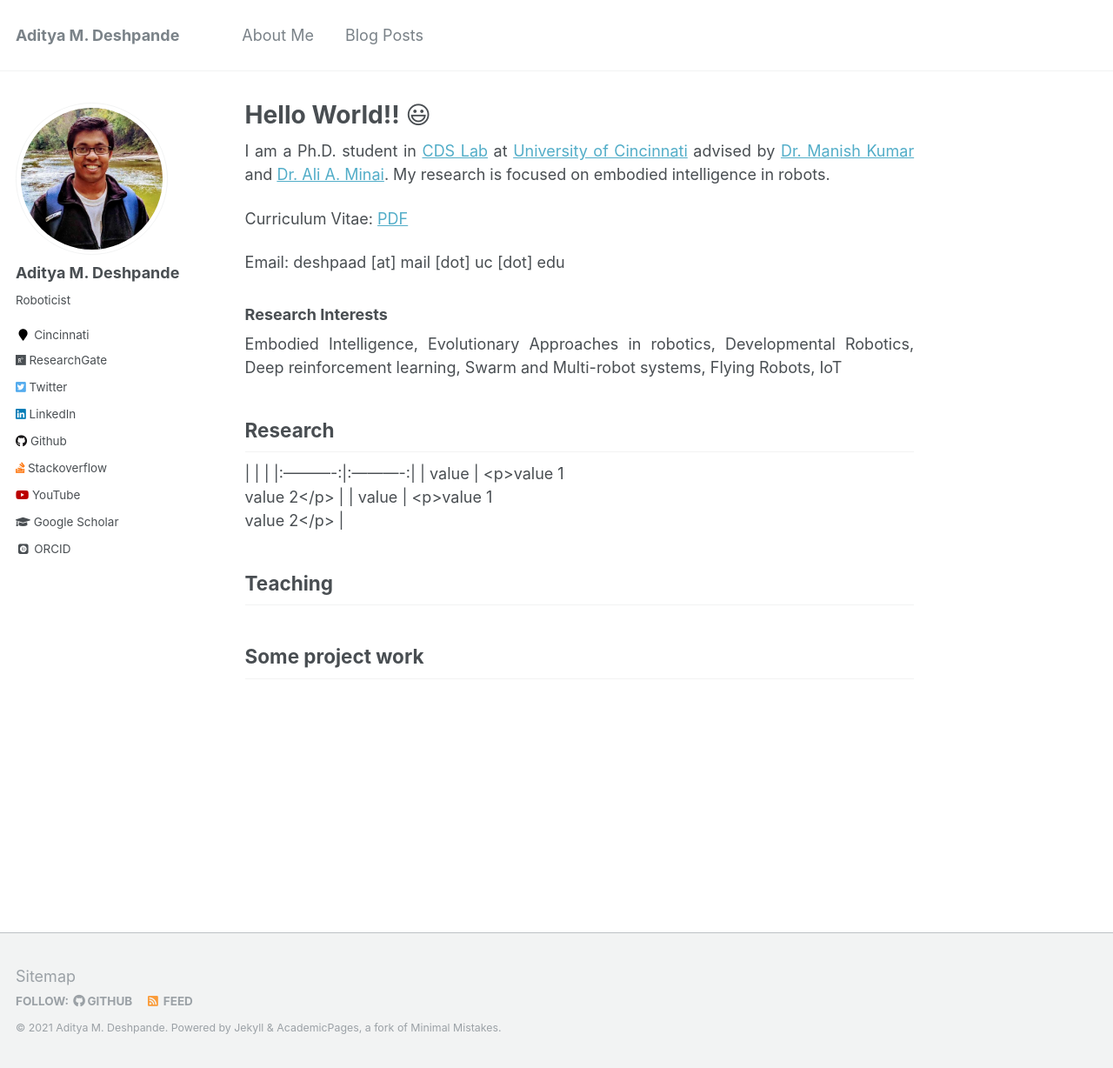
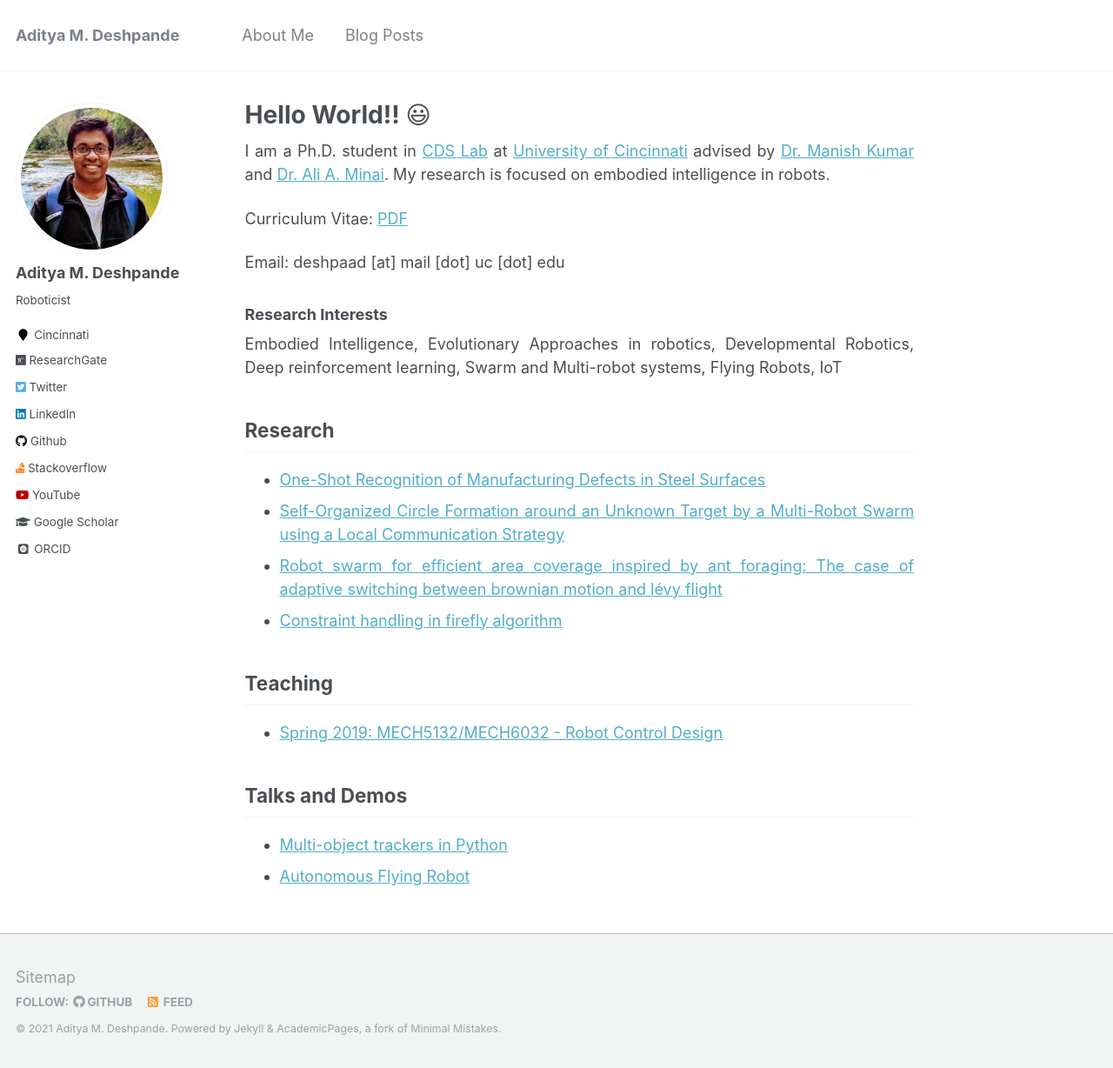
Before and after one commit to adipandas/adipandas.github.io, a Jekyll site: the page built from _pages/about.md, in a window 1280 px wide and 1228 px high. Shown: the whole window at 87% size. Built offline with Jekyll 4.4.1, drawn with Linux system fonts in a browser that asks for light colours; emoji names are drawn with the system emoji font; some web fonts are replaced.

Commit message:
Update about.md

```diff
--- a/_pages/about.md
+++ b/_pages/about.md
@@ -22,11 +22,15 @@ Embodied Intelligence, Evolutionary Approaches in robotics, Developmental Roboti
 </div> -->
 
 ## Research
-|  |  |
-|:----------:|:----------:|
-| value | <p>value 1<br>value 2</p> |
-| value | <p>value 1<br>value 2</p> |
+* [One-Shot Recognition of Manufacturing Defects in Steel Surfaces](https://adipandas.github.io/one-shot-steel-surfaces/)
+* [Self-Organized Circle Formation around an Unknown Target by a Multi-Robot Swarm using a Local Communication Strategy](https://adipandas.github.io/publications/2018-06-27-self-organized/)
+* [Robot swarm for efficient area coverage inspired by ant foraging: The case of adaptive switching between brownian motion and lévy flight](https://adipandas.github.io/publications/2017-10-11-antlevy/)
+* [Constraint handling in firefly algorithm](https://adipandas.github.io/publications/2013-06-13-firefly/)
+
 
 ## Teaching
+* [Spring 2019: MECH5132/MECH6032 - Robot Control Design](https://adipandas.github.io/teaching/2019-spring-teaching-1)
 
-## Some project work
+## Talks and Demos
+* [Multi-object trackers in Python](https://adipandas.github.io/multi-object-tracker/)
+* [Autonomous Flying Robot](https://adipandas.github.io/portfolio/flyingrobot/)
```
